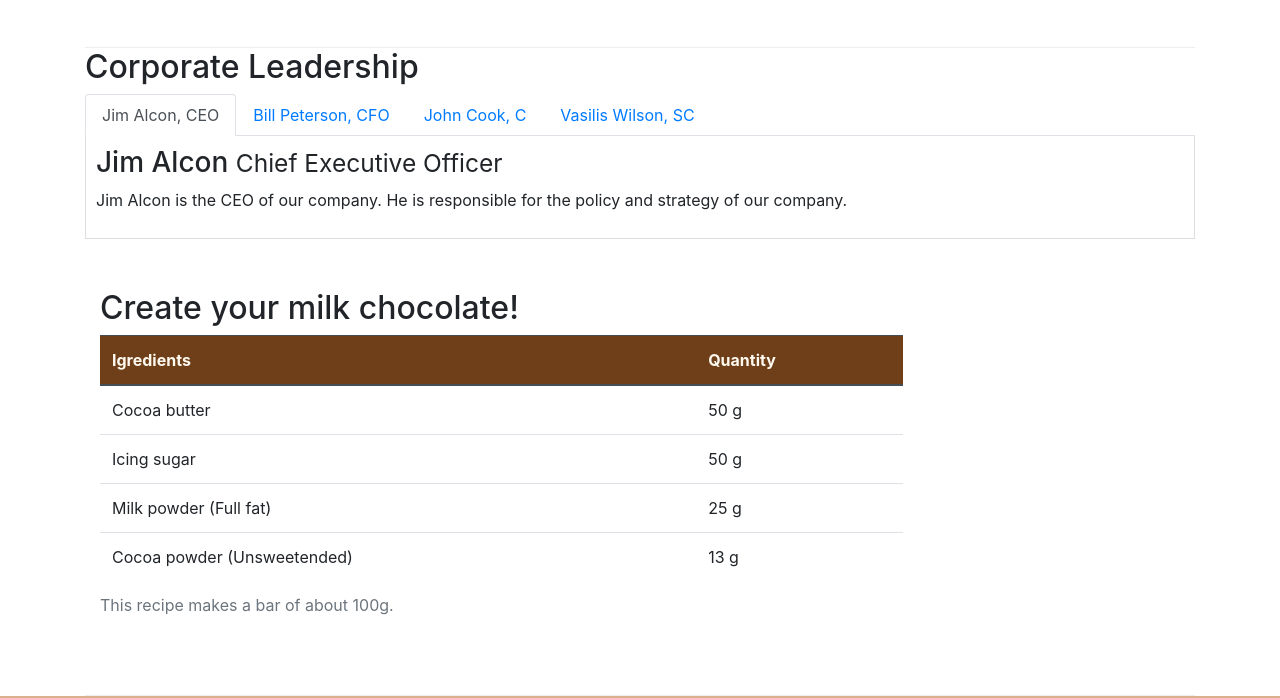
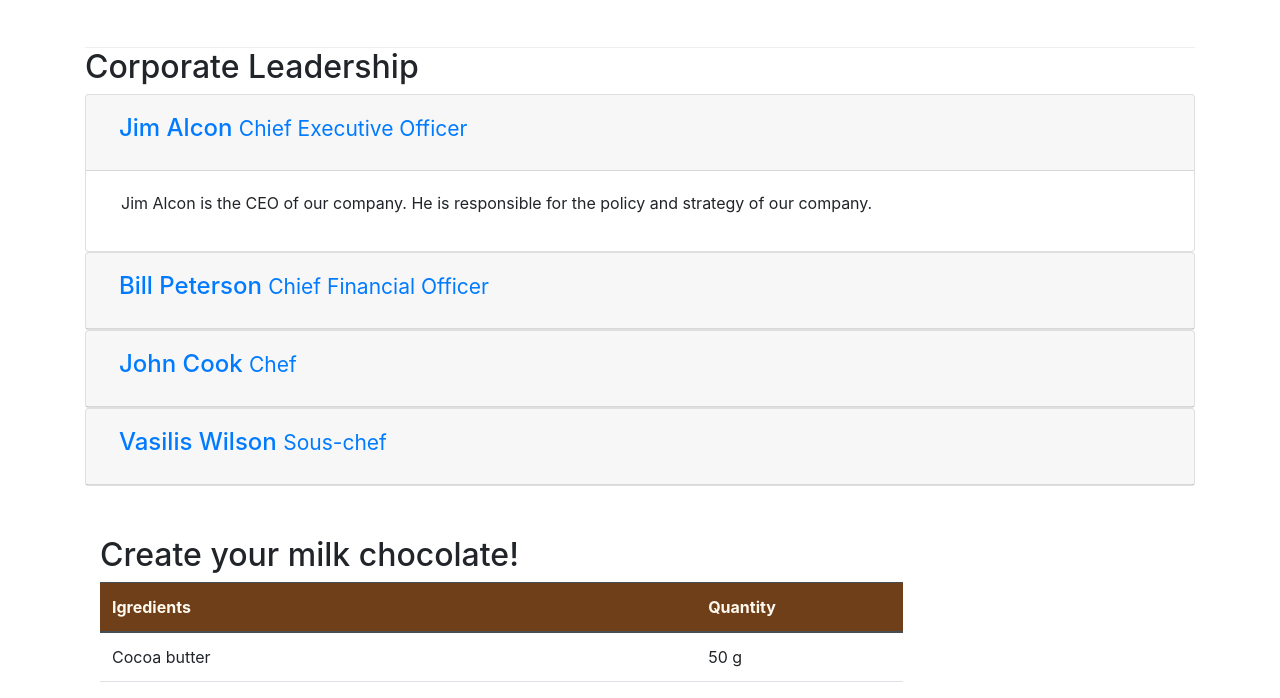
Before and after one commit to NikolasZaf1/LeChocolat, a plain HTML site: page aboutus.html in a window 1280 px wide. Shown: the part 1129-1827 px from the top of the page. Drawn offline with nearby package versions, Linux system fonts and the light colour scheme.

Commit message:
Accordion

```diff
--- a/aboutus.html
+++ b/aboutus.html
@@ -89,7 +89,7 @@
 		<div class="row">
             <div class="col-12">
                 <h2>Corporate Leadership</h2>
-				 <ul class="nav nav-tabs">
+				<!--<ul class="nav nav-tabs">
                     <li class="nav-item">
                       <a class="nav-link active" href="#tab1"
                         role="tab" data-toggle="tab"> Jim Alcon, CEO</a>
@@ -106,8 +106,8 @@
                       <a class="nav-link" href="#tab4" role="tab"
                         data-toggle="tab"> Vasilis Wilson, SC</a>
                     </li>
-                </ul>
-				<div class="tab-content">
+                </ul>-->
+				<!--<div class="tab-content">
 					<div role="tabpanel" class="tab-pane fade show active" id="tab1">
 						<h3>Jim Alcon <small>Chief Executive Officer </small></h3>
 						<p class="d-none d-sm-block">Jim Alcon is the CEO of our company. He is responsible for the policy and strategy of our company. </p>
@@ -124,7 +124,57 @@
 						<h3>Vasilis Wilson  <small>Sous-chef </small></h3>
 						<p class="d-none d-sm-block">Vasilis Wilson is well informed of all the current trends in pastry and contributes his innovative ideas in our products. </p>
 					</div>
-				</div>
+				</div>-->
+				<div id="accordion">
+                    <div class="card">
+                        <div class="card-header" id="headingOne">
+                                <button class="btn btn-link" data-toggle="collapse" data-target="#collapseOne" aria-expanded="true" aria-controls="collapseOne">
+                                    <h4>Jim Alcon <small>Chief Executive Officer </small></h4>
+                              </button>
+                         </div>
+                        <div id="collapseOne" class="collapse show" aria-labelledby="headingOne" data-parent="#accordion">
+                            <div class="card-body">
+                                <p class="col d-none d-sm-block">Jim Alcon is the CEO of our company. He is responsible for the policy and strategy of our company. </p>
+                            </div>
+                        </div>
+                    </div>
+                    <div class="card">
+                        <div class="card-header" id="headingTwo">
+                            <button class="btn btn-link collapsed" data-toggle="collapse" data-target="#collapseTwo" aria-expanded="false" aria-controls="collapseTwo">
+                                <h4>Bill Peterson  <small>Chief Financial Officer </small></h4>
+                            </button>
+                        </div>
+                        <div id="collapseTwo" class="collapse" aria-labelledby="headingTwo" data-parent="#accordion">
+                            <div class="card-body">
+                                <p class="col d-none d-sm-block">Bill Peterson is the CFO of our company. He is responsible for all the financial decisions of our company. </p>
+                            </div>
+                        </div>
+                    </div>
+                    <div class="card">
+                        <div class="card-header" id="headingThree">
+                            <button class="btn btn-link collapsed" data-toggle="collapse" data-target="#collapseThree" aria-expanded="false" aria-controls="collapseThree">
+                                <h4>John Cook <small>Chef</small></h4>
+                            </button>
+                        </div>
+                        <div id="collapseThree" class="collapse" aria-labelledby="headingThree" data-parent="#accordion">
+                            <div class="card-body">
+                                <p class="col d-none d-sm-block">Our Chef, John Cook has specialized in the production of chocolates and he has created the receipts for our chocolates. </p>
+                            </div>
+                        </div>
+                    </div>
+                    <div class="card">
+                        <div class="card-header" id="headingFour">
+                            <button class="btn btn-link collapsed" data-toggle="collapse" data-target="#collapseFour" aria-expanded="false" aria-controls="collapseFour">
+                                <h4>Vasilis Wilson  <small>Sous-chef </small></h4>
+                            </button>
+                        </div>
+                        <div id="collapseFour" class="collapse" aria-labelledby="headingFour" data-parent="#accordion">
+                            <div class="card-body">
+                                <p class="col d-none d-sm-block">Vasilis Wilson is well informed of all the current trends in pastry and contributes his innovative ideas in our products. </p>
+                            </div>
+                        </div>
+                    </div>
+                </div>
 			</div>
 		</div>
 		<div class="row row-content">
```
